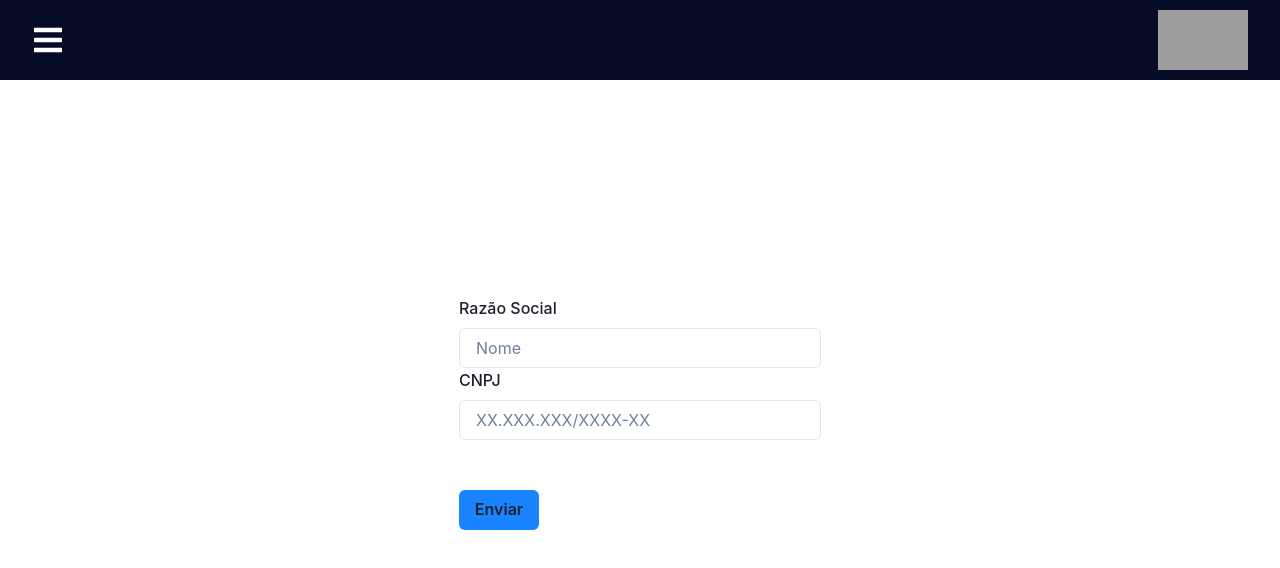
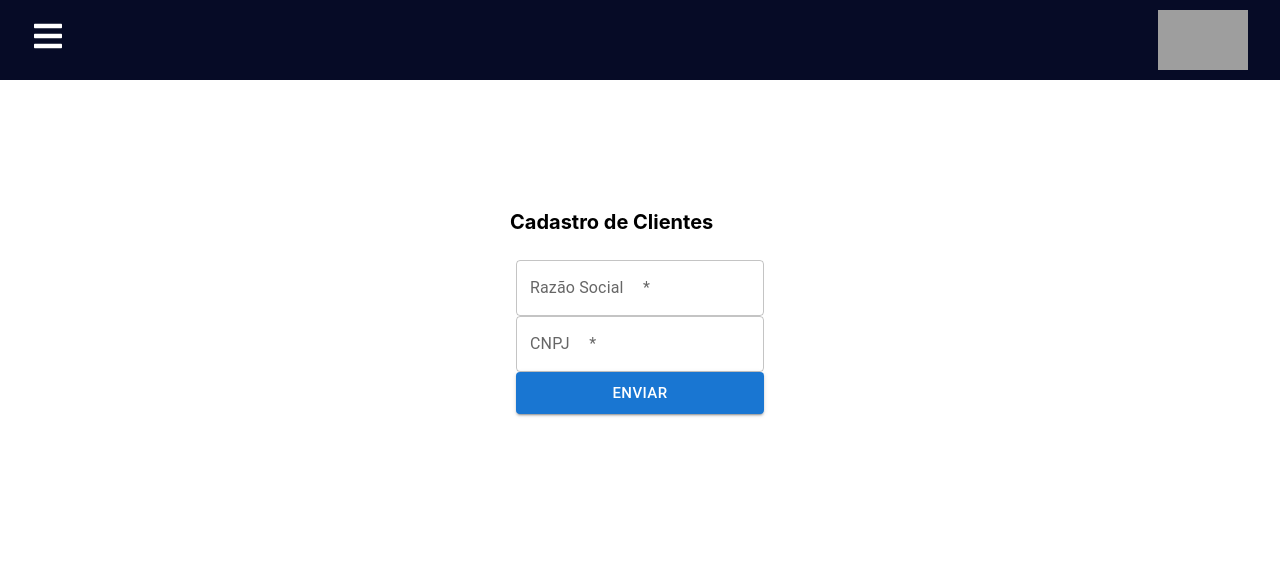
Before and after one commit to Grupo1API/2RP, a React (Create React App) app in the folder frontend/: page /cliente in a window 1280 px wide. Shown: the top 568 px of the page. Built offline with nearby package versions, Linux system fonts and the light colour scheme; grey boxes are pictures that could not be loaded.

Commit message:
fix: muda o design sytem de chakra ui para o mui

```diff
--- a/frontend/package.json
+++ b/frontend/package.json
@@ -3,7 +3,6 @@
   "version": "0.1.0",
   "private": true,
   "dependencies": {
-    "@chakra-ui/react": "^2.3.2",
     "@emotion/react": "^11.10.4",
     "@emotion/styled": "^11.10.4",
     "@testing-library/jest-dom": "^5.16.5",
--- a/frontend/src/App.tsx
+++ b/frontend/src/App.tsx
@@ -1,27 +1,25 @@
-import { Box, Center, ChakraProvider, CSSReset } from "@chakra-ui/react";
+import Box from '@mui/material/Box';
 import React, { Component } from 'react';
-
 import Sidebar from './components/sidebar';
 import Main from './main';
 import {BrowserRouter as Router} from 'react-router-dom';
-
 import './App.css';
 
 class App extends Component {
   render() {
     return (
       <Router>
-        <ChakraProvider>
+        <React.StrictMode>
           <div>
           <Sidebar />
-          <Center>
-          <CSSReset />
-          <Box alignItems="center" p={24}>
+          <Box
+            display="flex"
+            justifyContent="center"
+            alignItems="center" >
               <Main />
           </Box>
-          </Center>
           </div>
-        </ChakraProvider>
+        </React.StrictMode>
       </Router>
     );
   }
--- a/frontend/src/index.tsx
+++ b/frontend/src/index.tsx
@@ -3,17 +3,14 @@ import ReactDOM from 'react-dom/client';
 import './index.css';
 import App from './App';
 import reportWebVitals from './reportWebVitals';
-import { ChakraProvider } from '@chakra-ui/react'
 
 const root = ReactDOM.createRoot(
   document.getElementById('root') as HTMLElement
 );
 root.render(
-  <ChakraProvider>
-    <React.StrictMode>
-      <App />
-    </React.StrictMode>
-  </ChakraProvider>
+  <React.StrictMode>
+    <App />
+  </React.StrictMode>
 );
 
 // If you want to start measuring performance in your app, pass a function
--- a/frontend/src/pages/cadastro_cliente/index.tsx
+++ b/frontend/src/pages/cadastro_cliente/index.tsx
@@ -1,61 +1,85 @@
-import { useForm } from "react-hook-form";
-import React from "react";
-import {FormLabel,FormControl,Input,Button} from '@chakra-ui/react';
+import React, { useState } from "react";
+import {Button, TextField } from '@mui/material';
+import useStyles from "./style";
 
-export default function Cliente() {
-  const {
-    handleSubmit,
-    register,
-    formState: { errors, isSubmitting }
-  } = useForm();
+function Cliente(){
+  const classes = useStyles();
+  const [nome, setNome] = useState("");
+  const [cnpj, setCnpj] = useState("");
 
 
-  const onSubmit = async (data: any) => {
-    const requestOptions = {
-        method: 'POST',
-        headers: { 'Content-Type': 'application/json' },
-        body: JSON.stringify(data)
+  async function handleSubmit(event: { preventDefault: () => void; }){
+    event.preventDefault();
+    const dado = {
+      nome: nome,
+      cnpj: cnpj,
+
     };
+      try{
+        await fetch('http://localhost:3001/cliente', {
+          method: "POST",
+          headers: {
+            "Content-Type": "application/json",
+          },
+          body: JSON.stringify(dado),
+        });
 
-    const response = await fetch('http://localhost:3001/cliente', requestOptions);
-    const jsonData = await response.json();
+        setNome("");
+        setCnpj("");
 
-    console.log(jsonData);
+        return;
+      } catch (error) {
+        let message = 'Erro desconhecido'
+        if (error instanceof Error) message = error.message
+        reportError({message})
+      }
     }
 
-  return (
-
-    <form onSubmit={handleSubmit(onSubmit)}>
-
-      <FormControl isInvalid={errors.name}>
-          <FormLabel htmlFor="nome">Razão Social</FormLabel>
-            <Input
+    return(
+      <div className="cadastro_cliente">
+        <div className="containerCliente">
+          <h1  className="titulo">Cadastro de Clientes</h1>
+            <form name="cadastroCliente" className={classes.root} onSubmit={handleSubmit}>
+            <div className={classes.campo}>
+              <TextField
+              label= "Razão Social"
               id="nome"
               type="text"
-                placeholder="Nome"
-                {...register("nome", {
-                required: true,
-                })}
+              required={true}
+              placeholder="Digite a Razão Social"
+              value={nome}
+              onChange={(e) => setNome(e.target.value)}
+              className="input"
               />
-
-        <FormLabel htmlFor="cnpj">CNPJ</FormLabel>
-            <Input
+              </div>
+              <div className={classes.campo}>
+              <TextField
+                label ="CNPJ"
               id="cnpj"
               type="text"
               required={true}
               placeholder="XX.XXX.XXX/XXXX-XX"
-                {...register("cnpj", {
-                required: true,
-                })}
+              value={cnpj}
+              onChange={(e)=> setCnpj(e.target.value)}
+              className="input"
               />
-
-      <Button w= '80px' h = '40px' mt={50} color="#00000" bg="#1a83ff" isLoading={isSubmitting} type="submit">
-        Enviar
+              </div>
+              <div className="bt-container">
+              <Button
+                type="submit"
+                fullWidth
+                variant="contained"
+                color="primary"
+                size="large"
+                >
+                ENVIAR
                </Button>
-        </FormControl>
-
-
+              </div>
             </form>
 
+          </div>
+        </div>
     );
   }
+
+  export default Cliente;
--- /dev/null
+++ b/frontend/src/pages/cadastro_cliente/style.tsx
@@ -0,0 +1,21 @@
+import { makeStyles } from "@material-ui/styles";
+
+export default makeStyles((theme) => ({
+  root: {
+    display: "flex",
+    flexDirection: "column",
+    justifyContent: "center",
+    backgroundColor: "#fff",
+    padding: "1em",
+  },
+  campo: {
+    display: "flex",
+    gap: "5px 10px",
+  },
+  text: {
+    marginBottom: "2em",
+  },
+  button: {
+    width: "2em",
+  },
+}));
```
Also changed, not shown: 1 other file (tests, documents, lock files or other folders). Lines whose indentation alone changed are shown as unchanged.
